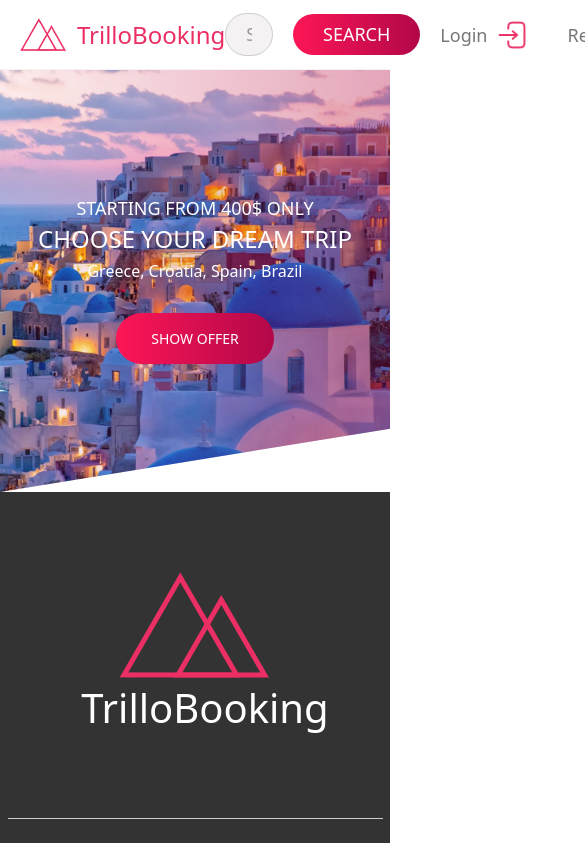
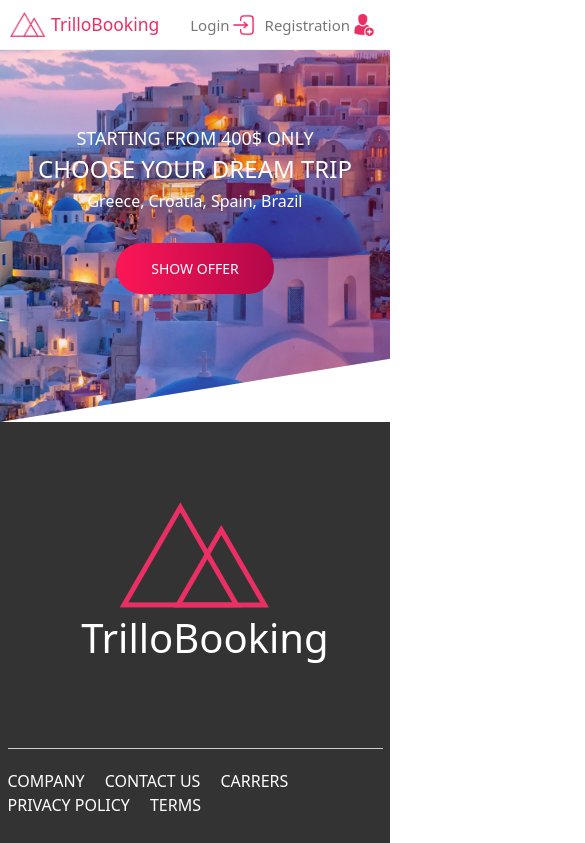
Before and after one commit to krystianwojda/TrilloBooking, a Nuxt app: page / in a window 390 px wide. Shown: the top 843 px of the page, 585 px wide, since content can reach past the window. Built offline with nearby package versions, Linux system fonts and the light colour scheme.

Commit message:
Add responsice to header

```diff
--- a/components/Header/TheBusiness.vue
+++ b/components/Header/TheBusiness.vue
@@ -17,11 +17,20 @@
   &__logo {
     height: 3.25rem;
     margin: 0 1rem 0 2rem;
+
+    @media screen and (max-width: 576px) {
+      height: 2.5rem;
+      margin: 0 .5rem 0 1rem;
+    }
   }
 
   &__name {
     color: $color-primary;
     font-size: 2.4rem;
+
+    @media screen and (max-width: 576px) {
+      font-size: 1.75rem;
+    }
   }
 }
 </style>
--- a/components/Header/TheSearchBar.vue
+++ /dev/null
@@ -1,66 +0,0 @@
-<template>
-  <div class="header__search-bar">
-    <input type="text" class="header__search-bar__input" placeholder="Search your travel">
-    <button class="header__search-bar__button">Search</button>
-  </div>
-</template>
-
-<style lang="scss" scoped>
-@import "@/scss/main";
-
-.header {
-  &__search-bar {
-    flex: 0 0 40%;
-    display: flex;
-    font-size: 1.8rem;
-    align-items: center;
-    justify-content: space-between;
-
-    @media screen and (max-width: 1024px) {
-      flex: 0 0 50%;
-    }
-
-    &__input {
-      font-family: inherit;
-      font-size: inherit;
-      color: inherit;
-      background-color: $color-grey-light-2;
-      border: 1px solid $color-grey-light-4;
-      padding: .7rem 2rem;
-      width: 100%;
-      border-radius: 100px;
-      transition: all .7s;
-      margin-right: 2rem;
-
-      &:focus {
-        outline: none;
-        background-color: $color-grey-light-3;
-        transform: scale(1.03);
-      }
-
-      &::-webkit-input-placeholder {
-        font-weight: 100;
-        color: $color-grey-dark-3;
-      }
-    }
-
-    &__button {
-      padding: .7rem 3rem;
-      font-size: inherit;
-      color: #fff;
-      border: none;
-      font-weight: 300;
-      text-transform: uppercase;
-      border-radius: 100px;
-      background-image: linear-gradient(to right, $color-primary-light, $color-primary-dark);
-      position: relative;
-      transition: all .7s;
-    }
-
-    &__button:hover {
-      background-image: linear-gradient(to right, #ff094f, #850237);
-      transform: scale(1.05);
-    }
-  }
-}
-</style>
--- a/components/Header/TheUserNavigation.vue
+++ b/components/Header/TheUserNavigation.vue
@@ -22,6 +22,11 @@
     height: 7rem;
     color: #777;
 
+    @media screen and (max-width: 576px) {
+      height: 5rem;
+      padding: 0 1rem;
+    }
+
     & > * {
       padding: 0 2rem;
       cursor: pointer;
@@ -29,6 +34,11 @@
       display: flex;
       align-items: center;
       position: relative;
+
+      @media screen and (max-width: 576px) {
+        height: 5rem;
+        padding: 0 .5rem;
+      }
     }
 
     & > *:hover {
@@ -37,13 +47,23 @@
 
     &__item {
       &-title {
-        font-size: 1.8rem;
+        font-size: 2rem;
         margin-right: 1rem;
+
+        @media screen and (max-width: 576px) {
+          font-size: 1.5rem;
+          margin-right: .25rem;
+        }
       }
 
       &-icon {
         width: 3rem;
         height: 3rem;
+
+        @media screen and (max-width: 576px) {
+          width: 2.25rem;
+          height: 2.25rem;
+        }
       }
     }
   }
--- a/components/TheHeader.vue
+++ b/components/TheHeader.vue
@@ -1,7 +1,6 @@
 <template>
   <header class="header">
     <HeaderTheBusiness/>
-    <HeaderTheSearchBar/>
     <HeaderTheUserNavigation/>
   </header>
 </template>
@@ -11,10 +10,17 @@
 
 .header {
   height: 7rem;
+  width: 100%;
   background-color: #fff;
   border-bottom: 1px solid $color-grey-light-2;
   display: flex;
   justify-content: space-between;
   align-items: center;
+  position: fixed;
+  z-index: 1;
+
+  @media screen and (max-width: 576px) {
+    height: 5rem;
+  }
 }
 </style>
```
